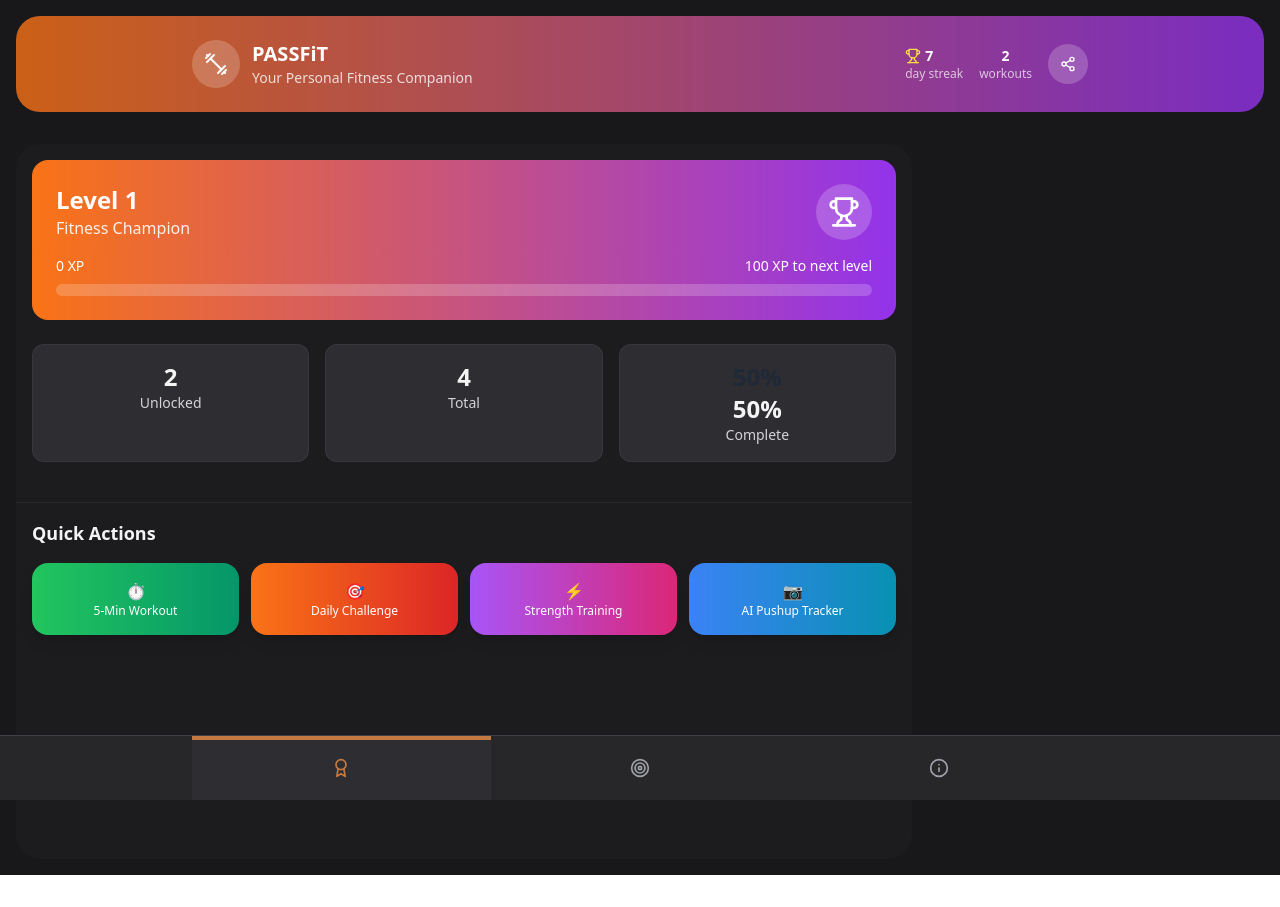
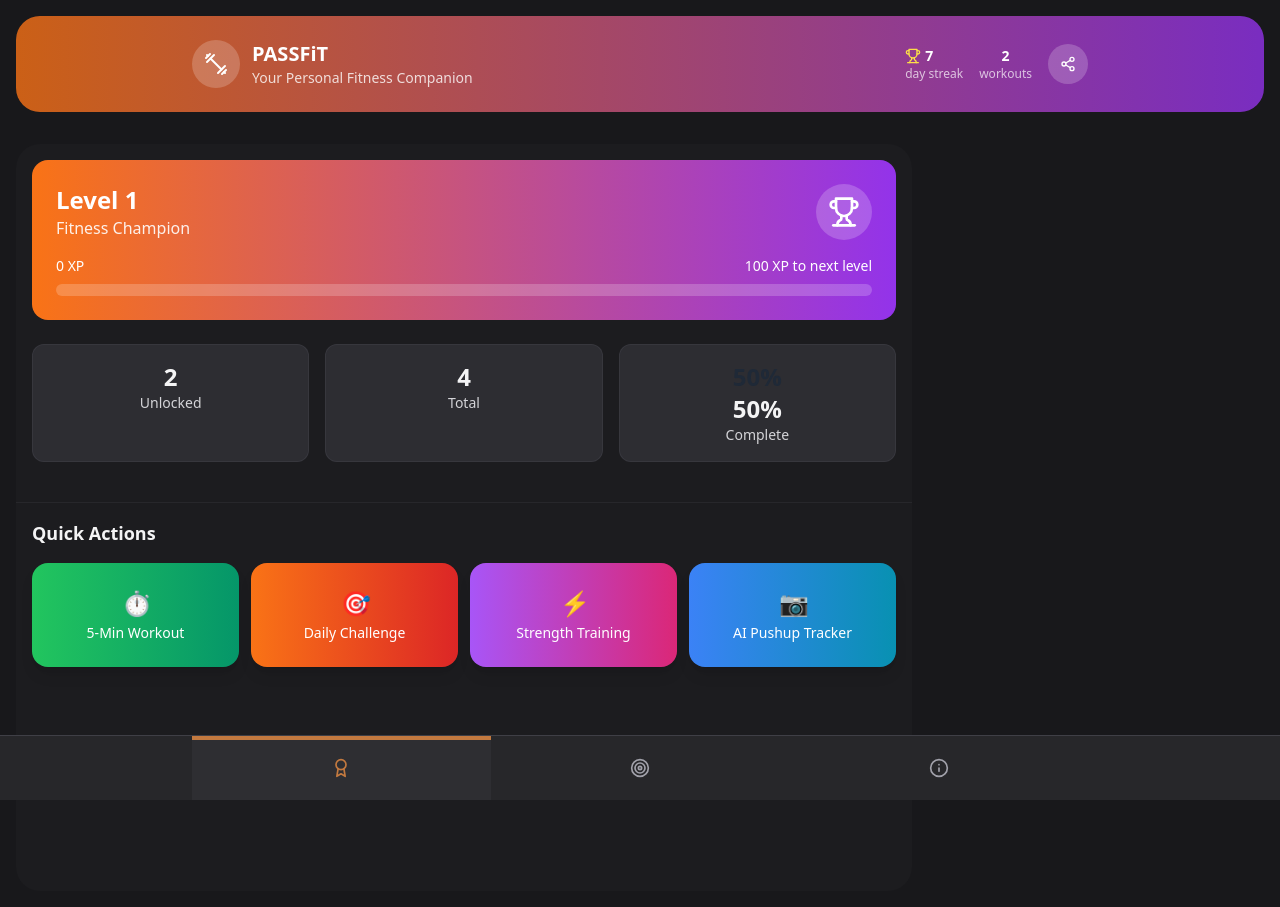
Before and after one commit to artchristech/passfitwin, a React (Vite) app: page / in a window 1280 px wide. Both pictures are taken after a click on the button 341 px from the left and 768 px from the top of the page. Before the commit the page ends 875 px from the top, so only its background shows below. Built offline with nearby package versions, Linux system fonts and the light colour scheme.

Commit message:
Make Quick Actions Buttons Bigger and Fill Out Space

```diff
--- a/src/components/AchievementsTab.tsx
+++ b/src/components/AchievementsTab.tsx
@@ -90,53 +90,53 @@ export default function AchievementsTab({
           <button
             onClick={() => onQuickAction('quick-workout')}
             disabled={isLoading === 'quick-workout'}
-            className="flex-shrink-0 bg-gradient-to-r from-green-500 to-emerald-600 text-white p-3 rounded-2xl hover:scale-105 active:scale-95 transition-all duration-300 shadow-lg disabled:opacity-50 disabled:scale-100 min-w-[120px] flex-1 max-w-[140px]"
+            className="flex-shrink-0 bg-gradient-to-r from-green-500 to-emerald-600 text-white p-5 rounded-2xl hover:scale-105 active:scale-95 transition-all duration-300 shadow-lg disabled:opacity-50 disabled:scale-100 min-w-[120px] flex-1"
           >
             {isLoading === 'quick-workout' ? (
-              <div className="w-4 h-4 mx-auto mb-1 border-2 border-white border-t-transparent rounded-full animate-spin" />
+              <div className="w-5 h-5 mx-auto mb-2 border-2 border-white border-t-transparent rounded-full animate-spin" />
             ) : (
-              <div className="w-4 h-4 mx-auto mb-1">⏱️</div>
+              <div className="w-6 h-6 mx-auto mb-2 text-xl">⏱️</div>
             )}
-            <span className="text-xs font-medium block">5-Min Workout</span>
+            <span className="text-sm font-medium block">5-Min Workout</span>
           </button>
 
           <button
             onClick={() => onQuickAction('daily-challenge')}
             disabled={isLoading === 'daily-challenge'}
-            className="flex-shrink-0 bg-gradient-to-r from-orange-500 to-red-600 text-white p-3 rounded-2xl hover:scale-105 active:scale-95 transition-all duration-300 shadow-lg disabled:opacity-50 disabled:scale-100 min-w-[120px] flex-1 max-w-[140px]"
+            className="flex-shrink-0 bg-gradient-to-r from-orange-500 to-red-600 text-white p-5 rounded-2xl hover:scale-105 active:scale-95 transition-all duration-300 shadow-lg disabled:opacity-50 disabled:scale-100 min-w-[120px] flex-1"
           >
             {isLoading === 'daily-challenge' ? (
-              <div className="w-4 h-4 mx-auto mb-1 border-2 border-white border-t-transparent rounded-full animate-spin" />
+              <div className="w-5 h-5 mx-auto mb-2 border-2 border-white border-t-transparent rounded-full animate-spin" />
             ) : (
-              <div className="w-4 h-4 mx-auto mb-1">🎯</div>
+              <div className="w-6 h-6 mx-auto mb-2 text-xl">🎯</div>
             )}
-            <span className="text-xs font-medium block">Daily Challenge</span>
+            <span className="text-sm font-medium block">Daily Challenge</span>
           </button>
 
           <button
             onClick={() => onQuickAction('strength-training')}
             disabled={isLoading === 'strength-training'}
-            className="flex-shrink-0 bg-gradient-to-r from-purple-500 to-pink-600 text-white p-3 rounded-2xl hover:scale-105 active:scale-95 transition-all duration-300 shadow-lg disabled:opacity-50 disabled:scale-100 min-w-[120px] flex-1 max-w-[140px]"
+            className="flex-shrink-0 bg-gradient-to-r from-purple-500 to-pink-600 text-white p-5 rounded-2xl hover:scale-105 active:scale-95 transition-all duration-300 shadow-lg disabled:opacity-50 disabled:scale-100 min-w-[120px] flex-1"
           >
             {isLoading === 'strength-training' ? (
-              <div className="w-4 h-4 mx-auto mb-1 border-2 border-white border-t-transparent rounded-full animate-spin" />
+              <div className="w-5 h-5 mx-auto mb-2 border-2 border-white border-t-transparent rounded-full animate-spin" />
             ) : (
-              <div className="w-4 h-4 mx-auto mb-1">⚡</div>
+              <div className="w-6 h-6 mx-auto mb-2 text-xl">⚡</div>
             )}
-            <span className="text-xs font-medium block">Strength Training</span>
+            <span className="text-sm font-medium block">Strength Training</span>
           </button>
 
           <button
             onClick={() => onStartPushupTracking(20)}
             disabled={isLoading === 'camera-pushups'}
-            className="flex-shrink-0 bg-gradient-to-r from-blue-500 to-cyan-600 text-white p-3 rounded-2xl hover:scale-105 active:scale-95 transition-all duration-300 shadow-lg disabled:opacity-50 disabled:scale-100 min-w-[120px] flex-1 max-w-[140px]"
+            className="flex-shrink-0 bg-gradient-to-r from-blue-500 to-cyan-600 text-white p-5 rounded-2xl hover:scale-105 active:scale-95 transition-all duration-300 shadow-lg disabled:opacity-50 disabled:scale-100 min-w-[120px] flex-1"
           >
             {isLoading === 'camera-pushups' ? (
-              <div className="w-4 h-4 mx-auto mb-1 border-2 border-white border-t-transparent rounded-full animate-spin" />
+              <div className="w-5 h-5 mx-auto mb-2 border-2 border-white border-t-transparent rounded-full animate-spin" />
             ) : (
-              <div className="w-4 h-4 mx-auto mb-1">📷</div>
+              <div className="w-6 h-6 mx-auto mb-2 text-xl">📷</div>
             )}
-            <span className="text-xs font-medium block">AI Pushup Tracker</span>
+            <span className="text-sm font-medium block">AI Pushup Tracker</span>
           </button>
         </div>
 
@@ -145,53 +145,53 @@ export default function AchievementsTab({
           <button
             onClick={() => onQuickAction('quick-workout')}
             disabled={isLoading === 'quick-workout'}
-            className="bg-gradient-to-r from-green-500 to-emerald-600 text-white p-4 rounded-2xl hover:scale-105 active:scale-95 transition-all duration-300 shadow-lg disabled:opacity-50 disabled:scale-100"
+            className="bg-gradient-to-r from-green-500 to-emerald-600 text-white p-6 rounded-2xl hover:scale-105 active:scale-95 transition-all duration-300 shadow-lg disabled:opacity-50 disabled:scale-100"
           >
             {isLoading === 'quick-workout' ? (
-              <div className="w-5 h-5 mx-auto mb-1 border-2 border-white border-t-transparent rounded-full animate-spin" />
+              <div className="w-6 h-6 mx-auto mb-2 border-2 border-white border-t-transparent rounded-full animate-spin" />
             ) : (
-              <div className="w-5 h-5 mx-auto mb-1">⏱️</div>
+              <div className="w-7 h-7 mx-auto mb-2 text-2xl">⏱️</div>
             )}
-            <span className="text-xs font-medium block">5-Min Workout</span>
+            <span className="text-sm font-medium block">5-Min Workout</span>
           </button>
 
           <button
             onClick={() => onQuickAction('daily-challenge')}
             disabled={isLoading === 'daily-challenge'}
-            className="bg-gradient-to-r from-orange-500 to-red-600 text-white p-4 rounded-2xl hover:scale-105 active:scale-95 transition-all duration-300 shadow-lg disabled:opacity-50 disabled:scale-100"
+            className="bg-gradient-to-r from-orange-500 to-red-600 text-white p-6 rounded-2xl hover:scale-105 active:scale-95 transition-all duration-300 shadow-lg disabled:opacity-50 disabled:scale-100"
           >
             {isLoading === 'daily-challenge' ? (
-              <div className="w-5 h-5 mx-auto mb-1 border-2 border-white border-t-transparent rounded-full animate-spin" />
+              <div className="w-6 h-6 mx-auto mb-2 border-2 border-white border-t-transparent rounded-full animate-spin" />
             ) : (
-              <div className="w-5 h-5 mx-auto mb-1">🎯</div>
+              <div className="w-7 h-7 mx-auto mb-2 text-2xl">🎯</div>
             )}
-            <span className="text-xs font-medium block">Daily Challenge</span>
+            <span className="text-sm font-medium block">Daily Challenge</span>
           </button>
 
           <button
             onClick={() => onQuickAction('strength-training')}
             disabled={isLoading === 'strength-training'}
-            className="bg-gradient-to-r from-purple-500 to-pink-600 text-white p-4 rounded-2xl hover:scale-105 active:scale-95 transition-all duration-300 shadow-lg disabled:opacity-50 disabled:scale-100"
+            className="bg-gradient-to-r from-purple-500 to-pink-600 text-white p-6 rounded-2xl hover:scale-105 active:scale-95 transition-all duration-300 shadow-lg disabled:opacity-50 disabled:scale-100"
           >
             {isLoading === 'strength-training' ? (
-              <div className="w-5 h-5 mx-auto mb-1 border-2 border-white border-t-transparent rounded-full animate-spin" />
+              <div className="w-6 h-6 mx-auto mb-2 border-2 border-white border-t-transparent rounded-full animate-spin" />
             ) : (
-              <div className="w-5 h-5 mx-auto mb-1">⚡</div>
+              <div className="w-7 h-7 mx-auto mb-2 text-2xl">⚡</div>
             )}
-            <span className="text-xs font-medium block">Strength Training</span>
+            <span className="text-sm font-medium block">Strength Training</span>
           </button>
 
           <button
             onClick={() => onStartPushupTracking(20)}
             disabled={isLoading === 'camera-pushups'}
-            className="bg-gradient-to-r from-blue-500 to-cyan-600 text-white p-4 rounded-2xl hover:scale-105 active:scale-95 transition-all duration-300 shadow-lg disabled:opacity-50 disabled:scale-100"
+            className="bg-gradient-to-r from-blue-500 to-cyan-600 text-white p-6 rounded-2xl hover:scale-105 active:scale-95 transition-all duration-300 shadow-lg disabled:opacity-50 disabled:scale-100"
           >
             {isLoading === 'camera-pushups' ? (
-              <div className="w-5 h-5 mx-auto mb-1 border-2 border-white border-t-transparent rounded-full animate-spin" />
+              <div className="w-6 h-6 mx-auto mb-2 border-2 border-white border-t-transparent rounded-full animate-spin" />
             ) : (
-              <div className="w-5 h-5 mx-auto mb-1">📷</div>
+              <div className="w-7 h-7 mx-auto mb-2 text-2xl">📷</div>
             )}
-            <span className="text-xs font-medium block">AI Pushup Tracker</span>
+            <span className="text-sm font-medium block">AI Pushup Tracker</span>
           </button>
           </div>
         </div>
```
